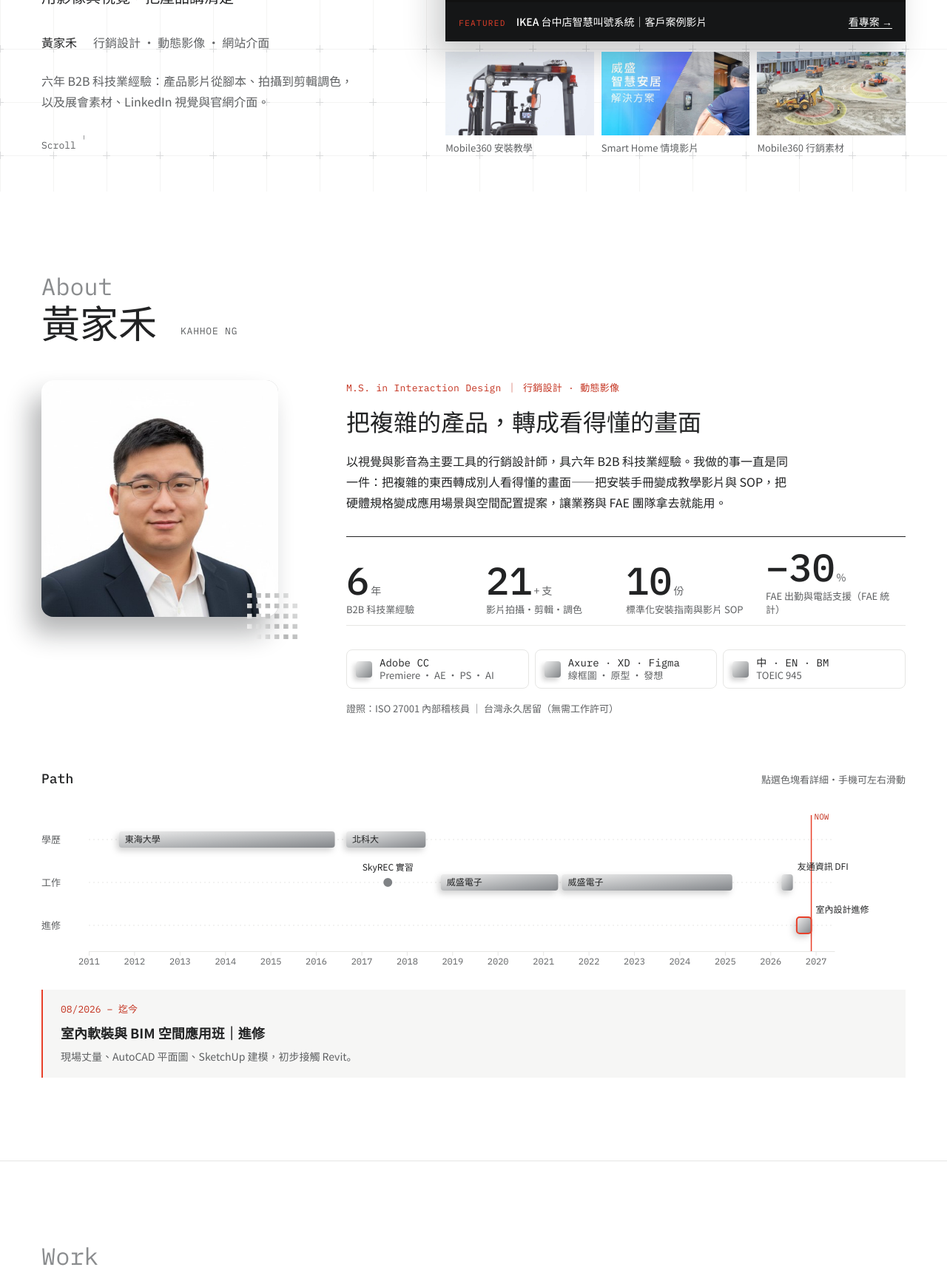
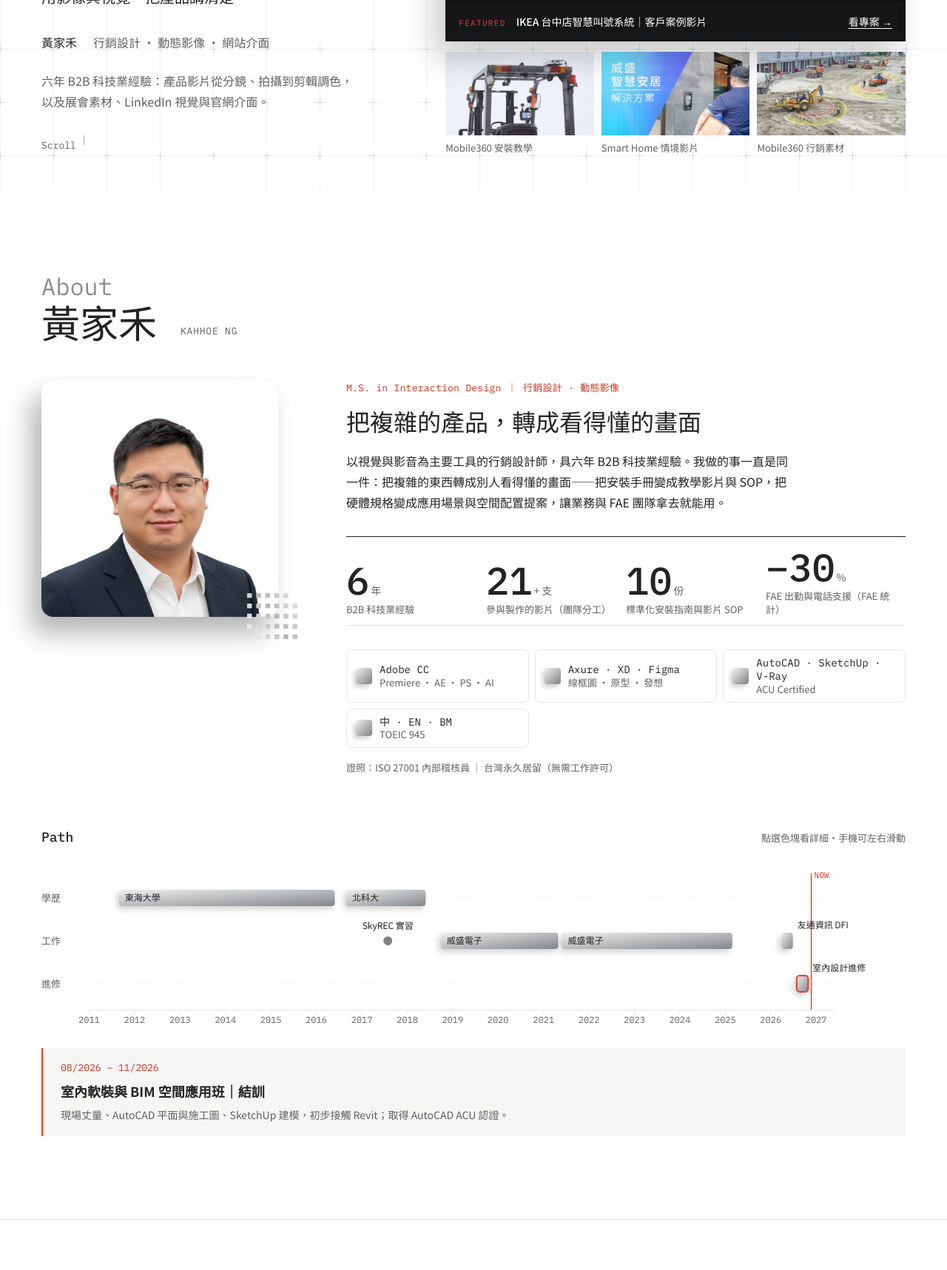
Before and after one commit to kahhoeng/khportfolio, a plain HTML site: page marketing.html in a window 1280 px wide. Shown: the part 510-2227 px from the top of the page at 74% size. Drawn offline with Linux system fonts and the light colour scheme.

Commit message:
行銷頁與 104 履歷對齊：移除腳本字樣、影片數量註明團隊分工、職訓結訓與 ACU、技能補 AutoCAD
Co-Authored-By: Claude Sonnet 5.5 <noreply@anthropic.com>
Claude-Session: https://claude.ai/code/session_01X9W3CBQdKdJEiWtGRTfozY

```diff
--- a/assets/data/timeline.json
+++ b/assets/data/timeline.json
@@ -45,11 +45,11 @@
       "note": { "zh": "B2B 工業電腦新品發表素材與繁體中文在地化。", "en": "Launch assets and Traditional Chinese localization for B2B industrial PCs." }
     },
     {
-      "lane": "train", "start": "2026-08", "end": "now",
-      "period": { "zh": "08/2026 – 迄今", "en": "08/2026 – Present" },
+      "lane": "train", "start": "2026-08", "end": "2026-11",
+      "period": { "zh": "08/2026 – 11/2026", "en": "08/2026 – 11/2026" },
       "label": { "zh": "室內設計進修", "en": "Interior design" },
-      "title": { "zh": "室內軟裝與 BIM 空間應用班｜進修", "en": "Interior Soft Furnishing & BIM Program" },
-      "note": { "zh": "現場丈量、AutoCAD 平面圖、SketchUp 建模，初步接觸 Revit。", "en": "On-site measuring, AutoCAD floor plans, SketchUp modeling, and an introduction to Revit." }
+      "title": { "zh": "室內軟裝與 BIM 空間應用班｜結訓", "en": "Interior Soft Furnishing & BIM Program" },
+      "note": { "zh": "現場丈量、AutoCAD 平面與施工圖、SketchUp 建模，初步接觸 Revit；取得 AutoCAD ACU 認證。", "en": "On-site measuring, AutoCAD floor plans, SketchUp modeling, and an introduction to Revit; earned the AutoCAD ACU certification." }
     }
   ]
 }
--- a/assets/i18n/en.json
+++ b/assets/i18n/en.json
@@ -19,7 +19,7 @@
   "about.role": "M.S. in Interaction Design | Marketing Design · Video Content · Spatial Drafting",
   "about.creds": "Certifications: AutoCAD Certified User (ACU), ISO 27001 Internal Auditor | Taiwan permanent resident (no work permit required)",
   "stats.years": "Years in B2B tech",
-  "stats.videos": "Videos shot, edited or color graded",
+  "stats.videos": "Videos produced (team effort)",
   "stats.guides": "Standardized install guides & video SOPs",
   "stats.fae": "FAE site visits & support calls (FAE team data)",
   "contact.location": "Location",
@@ -27,7 +27,7 @@
   "mk.line": "Making products clear through video and visuals.",
   "mk.name": "Kahhoe Ng",
   "mk.roles": "Marketing Design · Motion & Video · Web UI",
-  "mk.tagline": "Six years in B2B tech: product videos from script and shoot to edit and color grade, plus trade-show assets, LinkedIn visuals and website UI.",
+  "mk.tagline": "Six years in B2B tech: product videos from storyboard and shoot to edit and color grade, plus trade-show assets, LinkedIn visuals and website UI.",
   "mk.feat": "IKEA Taichung Smart Queuing System | Customer Case Video",
   "mk.view": "View project →",
   "mk.t1": "Mobile360 Install Guides",
--- a/marketing.html
+++ b/marketing.html
@@ -180,7 +180,7 @@
           <p class="hv-line" data-i18n="mk.line">用影像與視覺，把產品講清楚。</p>
         </div>
         <p class="hv-meta"><strong data-i18n="mk.name">黃家禾</strong><span data-i18n="mk.roles">行銷設計 · 動態影像 · 網站介面</span></p>
-        <p class="hero__tagline" data-i18n="mk.tagline">六年 B2B 科技業經驗：產品影片從腳本、拍攝到剪輯調色，以及展會素材、LinkedIn 視覺與官網介面。</p>
+        <p class="hero__tagline" data-i18n="mk.tagline">六年 B2B 科技業經驗：產品影片從分鏡、拍攝到剪輯調色，以及展會素材、LinkedIn 視覺與官網介面。</p>
         <a class="hero__cue" href="#about" data-i18n="hero.cue">Scroll</a>
         </div>
         <div class="mk-stage">
@@ -228,7 +228,7 @@
 
             <dl class="stats" aria-label="經歷數字">
               <div><dt data-i18n="stats.years">B2B 科技業經驗</dt><dd>6<span data-i18n="mk.u.yr">年</span></dd></div>
-              <div><dt data-i18n="stats.videos">影片拍攝・剪輯・調色</dt><dd>21<span data-i18n="mk.u.plus">+ 支</span></dd></div>
+              <div><dt data-i18n="stats.videos">參與製作的影片（團隊分工）</dt><dd>21<span data-i18n="mk.u.plus">+ 支</span></dd></div>
               <div><dt data-i18n="stats.guides">標準化安裝指南與影片 SOP</dt><dd>10<span data-i18n="mk.u.none">份</span></dd></div>
               <div><dt data-i18n="stats.fae">FAE 出勤與電話支援（FAE 統計）</dt><dd>−30<span>%</span></dd></div>
             </dl>
@@ -236,6 +236,7 @@
             <ul class="skills" aria-label="技能與工具">
               <li class="skill"><span class="skill__sq" aria-hidden="true"></span><span class="skill__name">Adobe CC<span class="skill__note">Premiere · AE · PS · AI</span></span></li>
               <li class="skill"><span class="skill__sq" aria-hidden="true"></span><span class="skill__name">Axure · XD · Figma<span class="skill__note" data-i18n="mk.skill2">線框圖 · 原型 · 發想</span></span></li>
+              <li class="skill"><span class="skill__sq" aria-hidden="true"></span><span class="skill__name">AutoCAD · SketchUp · V-Ray<span class="skill__note">ACU Certified</span></span></li>
               <li class="skill"><span class="skill__sq" aria-hidden="true"></span><span class="skill__name"><span data-i18n="mk.langs">中 · EN · BM</span><span class="skill__note">TOEIC 945</span></span></li>
             </ul>
             <p class="about__creds" data-i18n="mk.creds">證照：ISO 27001 內部稽核員 ｜ 台灣永久居留（無需工作許可）</p>
@@ -255,7 +256,7 @@
                 <li>2016–2018 國立台北科技大學 互動設計碩士</li>
                 <li>2018–2025 威盛電子 高級產品行銷代表 → 高級行銷代表</li>
                 <li>2026 友通資訊 高級產品行銷專員</li>
-                <li>2026– 室內軟裝與 BIM 空間應用班</li>
+                <li>2026/08–11 室內軟裝與 BIM 空間應用班（結訓）</li>
               </ul>
             </noscript>
           </div>
```
